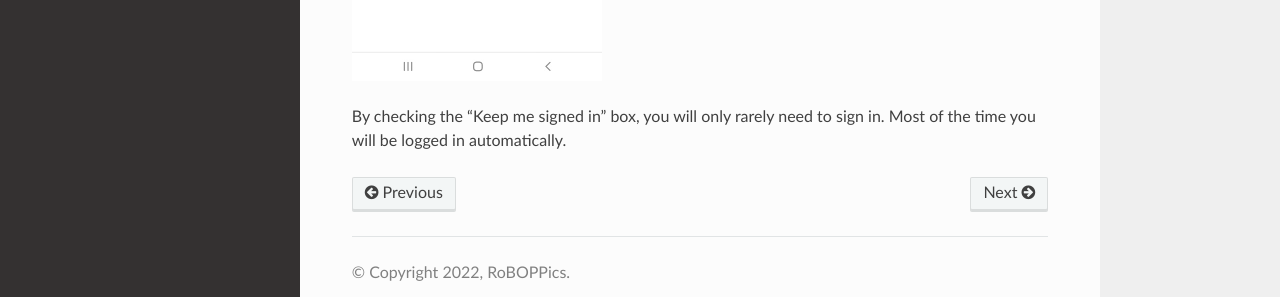
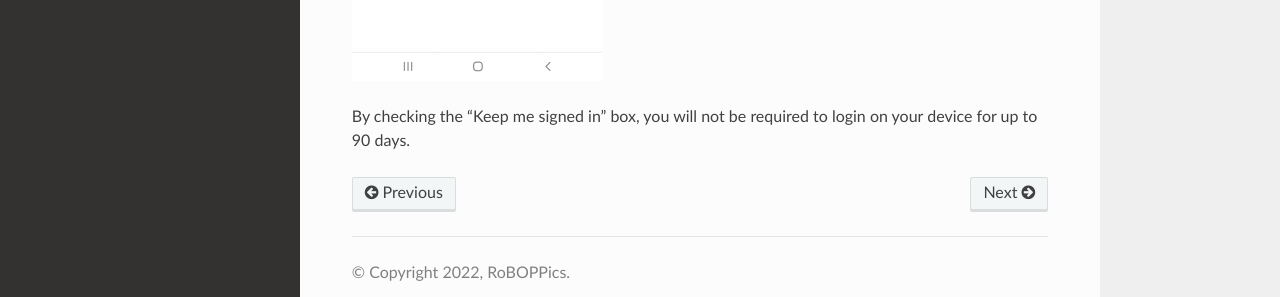
Before and after one commit to mtyeager/BBDocs, a Sphinx documentation site: the page built from docs/source/connect.rst, in a window 1280 px wide and 900 px high, scrolled down 1012 px. Shown: the part 558-855 px from the top of the window. Built offline with Sphinx 7.4.7 and the Read the Docs theme 2.0.0, drawn with Linux system fonts in a browser that asks for light colours.

Commit message:
Update connect.rst

```diff
--- a/docs/source/connect.rst
+++ b/docs/source/connect.rst
@@ -24,4 +24,4 @@ After confirming your email address, you will need to enter your phone number in
 .. image:: images/Login500.jpg
  :scale: 50 %
 
-By checking the "Keep me signed in" box, you will only rarely need to sign in. Most of the time you will be logged in automatically.
+By checking the "Keep me signed in" box, you will not be required to login on your device for up to 90 days.
```
